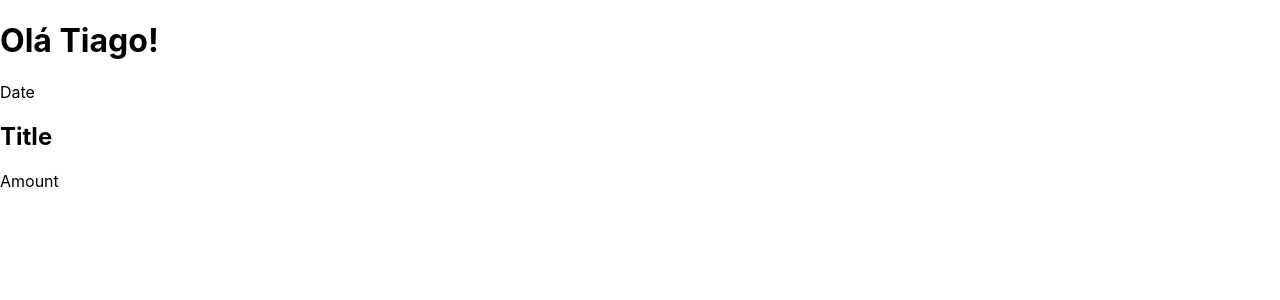
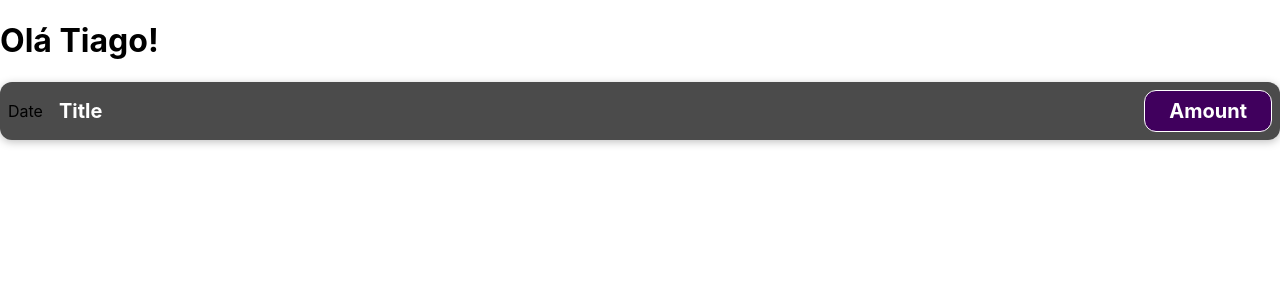
Before and after one commit to Shamoleambo/academind-react-complete-guide, a React (Create React App) app: page / in a window 1280 px wide. Shown: the top 300 px of the page. Built offline with nearby package versions, Linux system fonts and the light colour scheme.

Commit message:
add className attribute where necessary

```diff
--- a/src/components/ExpenseItem.js
+++ b/src/components/ExpenseItem.js
@@ -1,10 +1,12 @@
+import './ExpenseItem.css'
+
 function ExpenseItem() {
   return (
-    <div>
+    <div className='expense-item'>
       <div>Date</div>
-      <div>
+      <div className='expense-item__description'>
         <h2>Title</h2>
-        <div>Amount</div>
+        <div className='expense-item__price'>Amount</div>
       </div>
     </div>
   )
```
